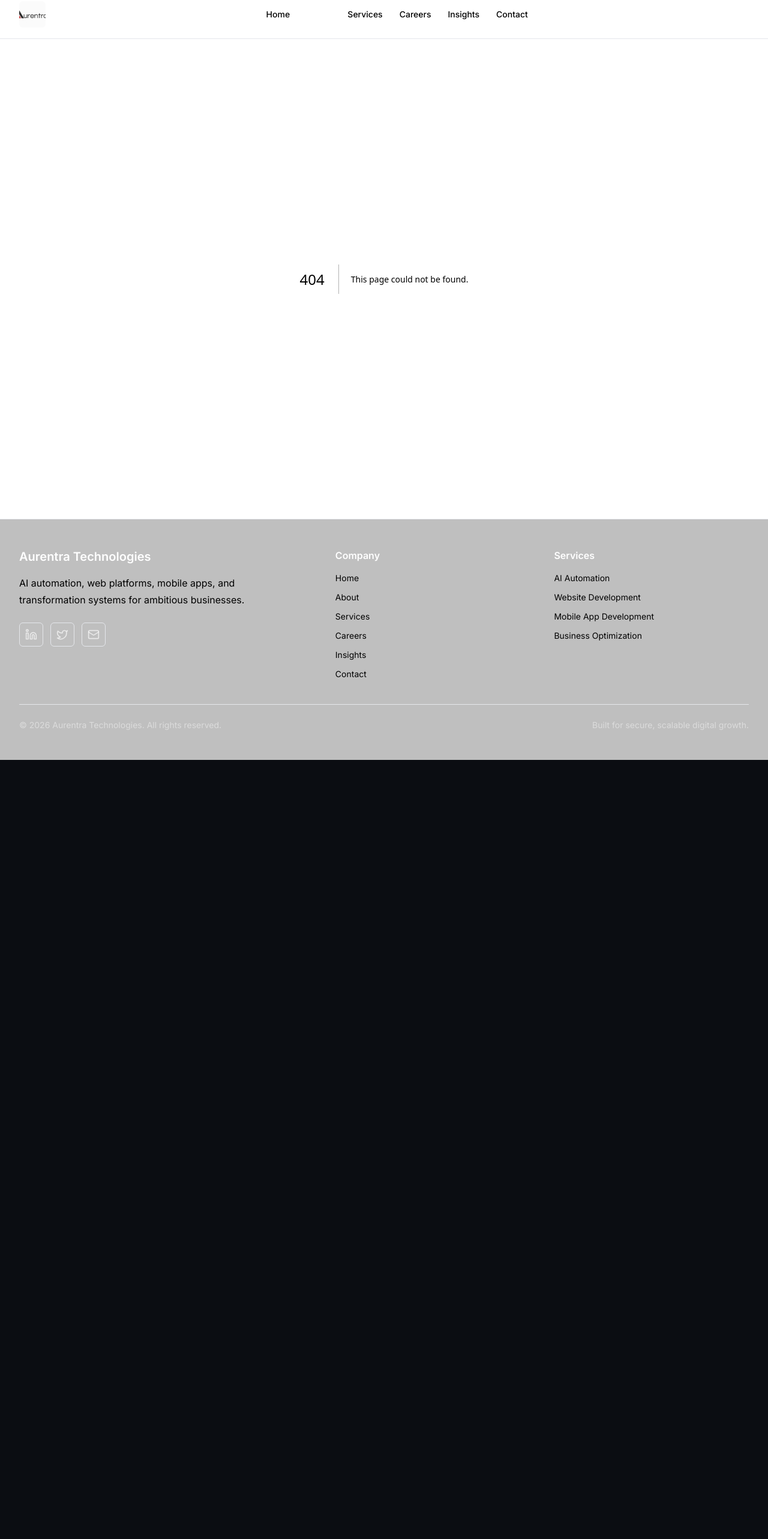
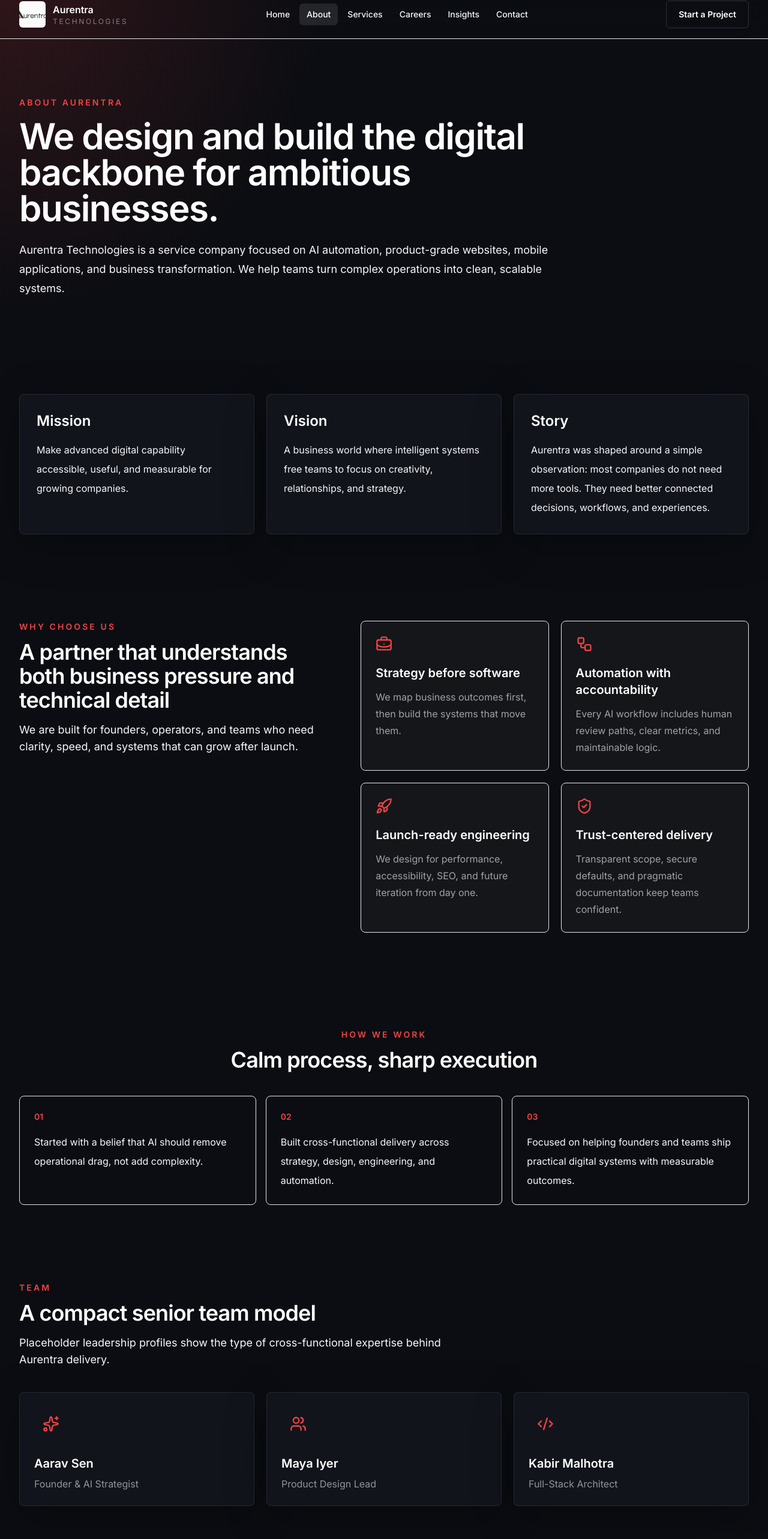
Before and after one commit to Akhils696/Aurentra, a Next.js app: page /about in a window 1280 px wide. Before the commit this address had no page. Shown: the part 16-2582 px from the top of the page at 60% size. Before the commit the page ends 1283 px from the top, so only its background shows below. Built offline with nearby package versions, Linux system fonts and the light colour scheme.

Commit message:
feat: add about and services pages

```diff
--- /dev/null
+++ b/app/about/page.tsx
@@ -0,0 +1,107 @@
+import type { Metadata } from "next";
+import { Container } from "@/components/ui/container";
+import { MotionReveal } from "@/components/ui/motion-reveal";
+import { SectionHeading } from "@/components/ui/section-heading";
+import { differentiators, team } from "@/lib/site-data";
+
+export const metadata: Metadata = {
+  title: "About Us",
+  description: "Learn about Aurentra Technologies, our mission, vision, story, and team.",
+};
+
+const milestones = [
+  "Started with a belief that AI should remove operational drag, not add complexity.",
+  "Built cross-functional delivery across strategy, design, engineering, and automation.",
+  "Focused on helping founders and teams ship practical digital systems with measurable outcomes.",
+];
+
+export default function AboutPage() {
+  return (
+    <>
+      <section className="py-20 sm:py-24">
+        <Container>
+          <MotionReveal>
+            <div className="max-w-4xl">
+              <p className="mb-4 text-sm font-semibold uppercase tracking-[0.22em] text-aurora">About Aurentra</p>
+              <h1 className="text-4xl font-semibold tracking-tight text-white sm:text-6xl">
+                We design and build the digital backbone for ambitious businesses.
+              </h1>
+              <p className="mt-6 text-lg leading-8 text-white/68">
+                Aurentra Technologies is a service company focused on AI automation, product-grade websites, mobile applications, and business transformation. We help teams turn complex operations into clean, scalable systems.
+              </p>
+            </div>
+          </MotionReveal>
+        </Container>
+      </section>
+
+      <section className="py-16">
+        <Container>
+          <div className="grid gap-5 lg:grid-cols-3">
+            {[
+              { title: "Mission", copy: "Make advanced digital capability accessible, useful, and measurable for growing companies." },
+              { title: "Vision", copy: "A business world where intelligent systems free teams to focus on creativity, relationships, and strategy." },
+              { title: "Story", copy: "Aurentra was shaped around a simple observation: most companies do not need more tools. They need better connected decisions, workflows, and experiences." },
+            ].map((item) => (
+              <div key={item.title} className="glass rounded-lg p-7">
+                <h2 className="text-2xl font-semibold text-white">{item.title}</h2>
+                <p className="mt-4 leading-8 text-white/64">{item.copy}</p>
+              </div>
+            ))}
+          </div>
+        </Container>
+      </section>
+
+      <section className="py-20">
+        <Container>
+          <div className="grid gap-10 lg:grid-cols-[0.9fr_1.1fr] lg:items-start">
+            <SectionHeading
+              eyebrow="Why Choose Us"
+              title="A partner that understands both business pressure and technical detail"
+              copy="We are built for founders, operators, and teams who need clarity, speed, and systems that can grow after launch."
+            />
+            <div className="grid gap-5 sm:grid-cols-2">
+              {differentiators.map((item) => (
+                <div key={item.title} className="rounded-lg border border-white/8 bg-white/[0.035] p-6">
+                  <item.icon aria-hidden className="size-7 text-aurora" />
+                  <h3 className="mt-5 text-xl font-semibold text-white">{item.title}</h3>
+                  <p className="mt-3 leading-7 text-white/60">{item.copy}</p>
+                </div>
+              ))}
+            </div>
+          </div>
+        </Container>
+      </section>
+
+      <section className="py-20">
+        <Container>
+          <SectionHeading eyebrow="How We Work" title="Calm process, sharp execution" align="center" />
+          <div className="mt-10 grid gap-4 lg:grid-cols-3">
+            {milestones.map((milestone, index) => (
+              <div key={milestone} className="rounded-lg border border-white/8 bg-black/18 p-6">
+                <p className="text-sm font-semibold text-aurora">0{index + 1}</p>
+                <p className="mt-4 leading-8 text-white/68">{milestone}</p>
+              </div>
+            ))}
+          </div>
+        </Container>
+      </section>
+
+      <section className="pb-24 pt-12">
+        <Container>
+          <SectionHeading eyebrow="Team" title="A compact senior team model" copy="Placeholder leadership profiles show the type of cross-functional expertise behind Aurentra delivery." />
+          <div className="mt-10 grid gap-5 md:grid-cols-3">
+            {team.map((member) => (
+              <div key={member.name} className="glass rounded-lg p-6">
+                <div className="flex size-14 items-center justify-center rounded-md bg-aurora/12 text-aurora">
+                  <member.icon aria-hidden className="size-7" />
+                </div>
+                <h3 className="mt-6 text-xl font-semibold text-white">{member.name}</h3>
+                <p className="mt-2 text-white/55">{member.role}</p>
+              </div>
+            ))}
+          </div>
+        </Container>
+      </section>
+    </>
+  );
+}
--- /dev/null
+++ b/app/services/page.tsx
@@ -0,0 +1,77 @@
+import type { Metadata } from "next";
+import { Check } from "lucide-react";
+import { Button } from "@/components/ui/button";
+import { Container } from "@/components/ui/container";
+import { MotionReveal } from "@/components/ui/motion-reveal";
+import { SectionHeading } from "@/components/ui/section-heading";
+import { services } from "@/lib/site-data";
+
+export const metadata: Metadata = {
+  title: "Services",
+  description: "Explore Aurentra Technologies services across AI automation, websites, mobile apps, and business optimization.",
+};
+
+export default function ServicesPage() {
+  return (
+    <>
+      <section className="py-20 sm:py-24">
+        <Container>
+          <div className="max-w-4xl">
+            <p className="mb-4 text-sm font-semibold uppercase tracking-[0.22em] text-aurora">Services</p>
+            <h1 className="text-4xl font-semibold tracking-tight text-white sm:text-6xl">
+              Technical services built around measurable business momentum.
+            </h1>
+            <p className="mt-6 text-lg leading-8 text-white/68">
+              Choose one capability or combine them into a transformation roadmap. Every engagement is designed to be practical, scalable, and easy for your team to operate.
+            </p>
+          </div>
+        </Container>
+      </section>
+
+      <section className="pb-24">
+        <Container>
+          <div className="grid gap-6">
+            {services.map((service, index) => (
+              <MotionReveal key={service.slug} delay={index * 0.04}>
+                <article id={service.slug} className="scroll-mt-28 rounded-lg border border-white/8 bg-white/[0.035] p-6 sm:p-8 lg:p-10">
+                  <div className="grid gap-8 lg:grid-cols-[0.85fr_1.15fr] lg:items-start">
+                    <div>
+                      <div className="mb-6 flex size-14 items-center justify-center rounded-md bg-aurora/12 text-aurora">
+                        <service.icon aria-hidden className="size-7" />
+                      </div>
+                      <h2 className="text-3xl font-semibold text-white">{service.title}</h2>
+                      <p className="mt-4 leading-8 text-white/66">{service.summary}</p>
+                    </div>
+                    <div className="grid gap-4 sm:grid-cols-2">
+                      {service.benefits.map((benefit) => (
+                        <div key={benefit} className="flex gap-3 rounded-md border border-white/8 bg-black/18 p-4">
+                          <Check aria-hidden className="mt-1 size-5 flex-none text-emerald-300" />
+                          <p className="leading-7 text-white/72">{benefit}</p>
+                        </div>
+                      ))}
+                    </div>
+                  </div>
+                </article>
+              </MotionReveal>
+            ))}
+          </div>
+        </Container>
+      </section>
+
+      <section className="pb-24">
+        <Container>
+          <div className="rounded-lg border border-aurora/25 bg-aurora/10 p-8 sm:p-10">
+            <SectionHeading
+              eyebrow="Engagement Model"
+              title="Start with a clear audit, then build the highest-leverage system first"
+              copy="We can begin with a discovery sprint, define the roadmap, and ship the first release while your team sees progress every week."
+            />
+            <div className="mt-8">
+              <Button href="/contact">Discuss Your Requirements</Button>
+            </div>
+          </div>
+        </Container>
+      </section>
+    </>
+  );
+}
```
